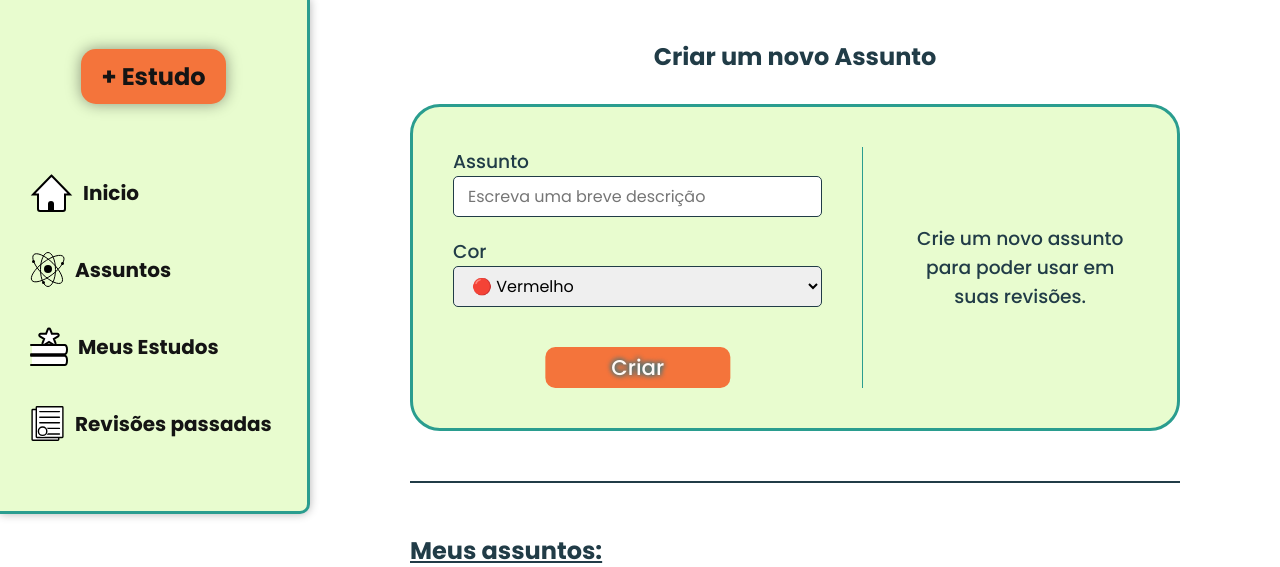
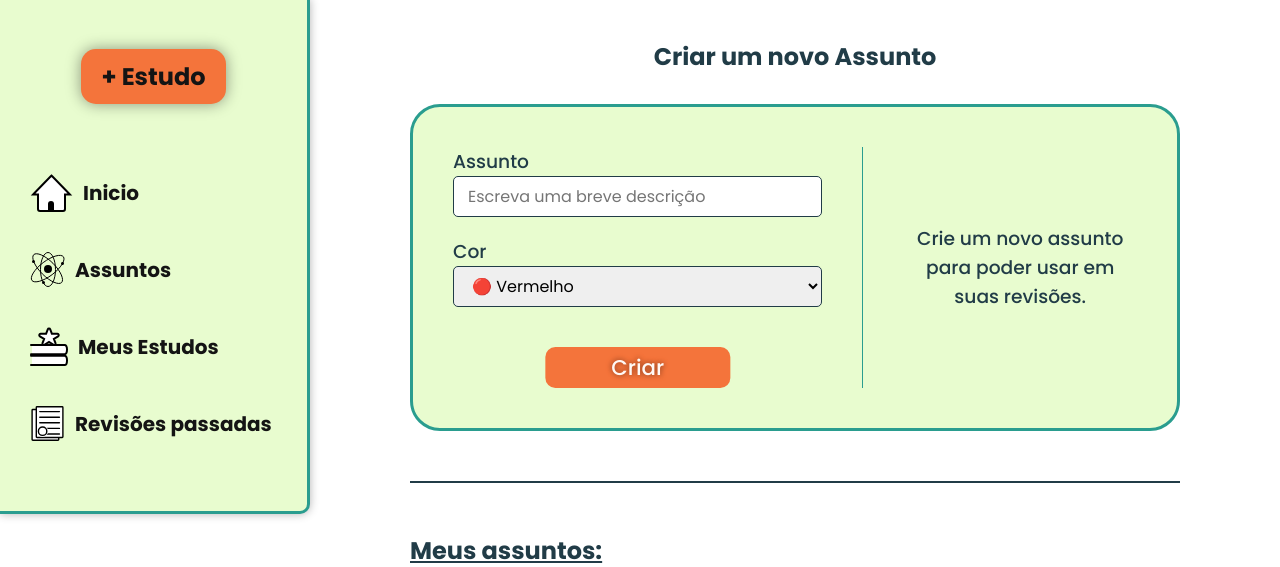
Before and after one commit to ThiagoSchFialho/DJANGO-Revise_Minder, a Django app: page /subject/ in a window 1280 px wide. Shown: the part 101-668 px from the top of the page. Run offline with Django 4.2, Linux system fonts and the light colour scheme; the visitor is signed in with stand-in values (Sample User, id 1); data that the repository does not hold is empty.

Commit message:
Ajuste de cor nos botões de submit dos formulários

```diff
--- a/setup/static/styles/form_list.css
+++ b/setup/static/styles/form_list.css
@@ -65,7 +65,7 @@
     border: none;
     transform: translateX(50%);
     background-color: var(--btn-color);
-    text-shadow: 1px 1px 5px #19768d, -1px -1px 5px #19768d;
+    text-shadow: 1px 1px 5px #ad5029, -1px -1px 5px #ad5029;
     cursor: pointer;
 }
 
--- a/setup/static/styles/forms.css
+++ b/setup/static/styles/forms.css
@@ -56,7 +56,7 @@ button {
     border-radius: 10px;
     border: none;
     background-color: var(--btn-color);
-    text-shadow: 1px 1px 5px #19768d, -1px -1px 5px #19768d;
+    text-shadow: 1px 1px 5px #ad5029, -1px -1px 5px #ad5029;
     cursor: pointer;
 }
 
```
